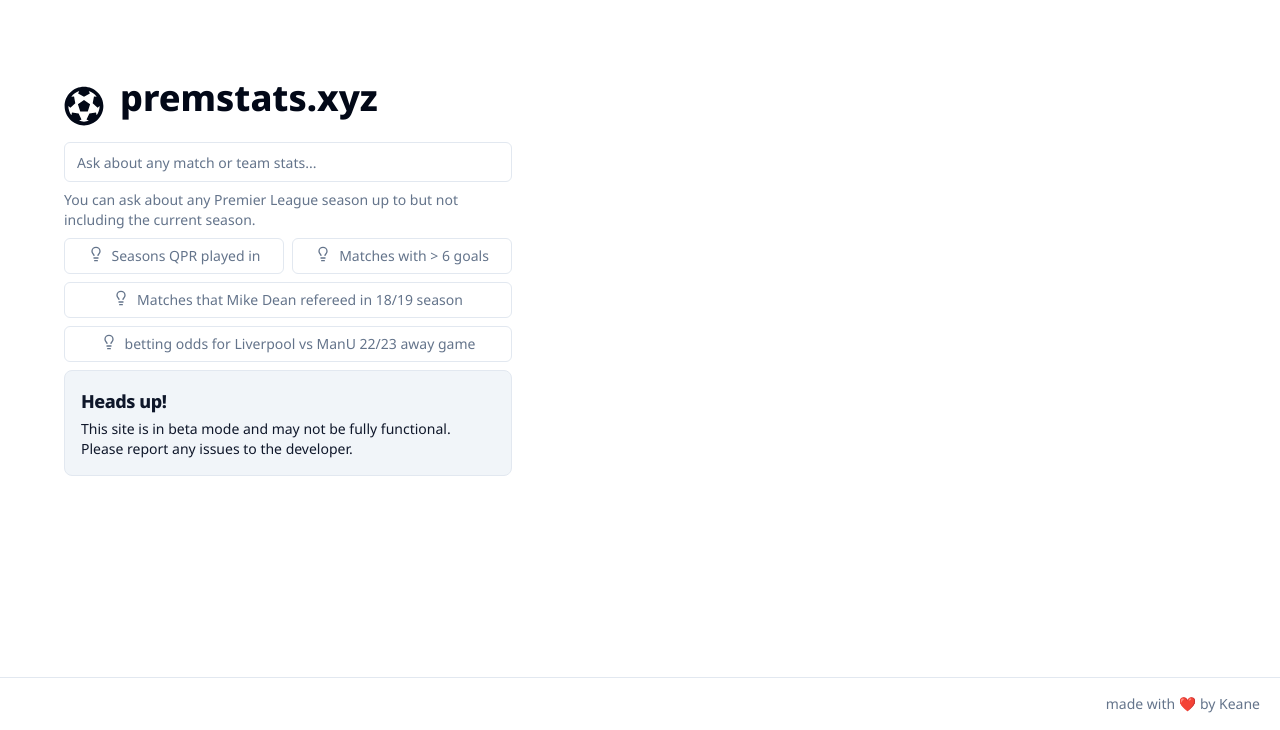
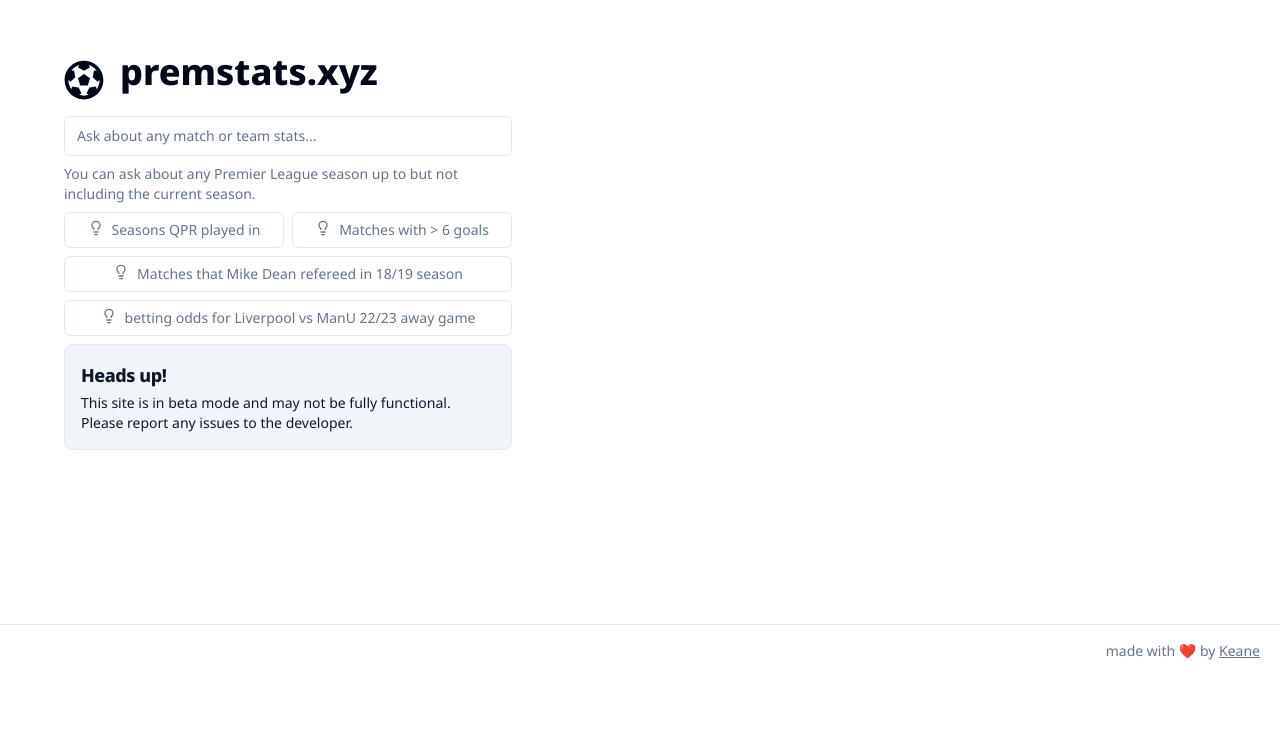
Before and after one commit to kj3moraes/premstats, a Next.js app in the folder premstats-frontend/: page / in a window 1280 px wide. Shown: the part 123-853 px from the top of the page. After the commit the page ends 800 px from the top, so only its background shows below. Built offline with nearby package versions, Linux system fonts and the light colour scheme.

Commit message:
added the footer for the page

```diff
--- a/premstats-frontend/app/layout.tsx
+++ b/premstats-frontend/app/layout.tsx
@@ -25,8 +25,12 @@ export default function RootLayout({
   return (
     <html lang='en' className={clsx(notosans.variable)}>
       <body className={`antialiased`}>
-        {children}
-        <Footer />
+        <div className='flex min-h-screen flex-col'>
+          <div className='flex flex-1 flex-col justify-center'>{children}</div>
+          <div>
+            <Footer />
+          </div>
+        </div>
         <Analytics />
       </body>
     </html>
--- a/premstats-frontend/app/page.tsx
+++ b/premstats-frontend/app/page.tsx
@@ -46,7 +46,7 @@ export default function Home() {
   };
 
   return (
-    <div className='flex min-h-screen items-center justify-center bg-background p-4 md:p-8'>
+    <div className='flex items-center justify-center bg-background p-4 md:p-8'>
       <div className='flex w-full max-w-6xl flex-col md:flex-row md:items-center md:justify-between'>
         {/* Left Side */}
         <div className='mb-8 flex flex-col items-center gap-2 md:mb-0 md:w-1/2 md:items-start'>
--- a/premstats-frontend/components/footer.tsx
+++ b/premstats-frontend/components/footer.tsx
@@ -7,7 +7,12 @@ const Footer = () => {
         <div className='flex justify-end'>
           <p className='text-sm text-muted-foreground'>
             made with ❤️ by{' '}
-            <a href='https://itskeane.info' target='_blank' rel='noreferrer'>
+            <a
+              className='underline'
+              href='https://itskeane.info'
+              target='_blank'
+              rel='noreferrer'
+            >
               Keane
             </a>
           </p>
```
